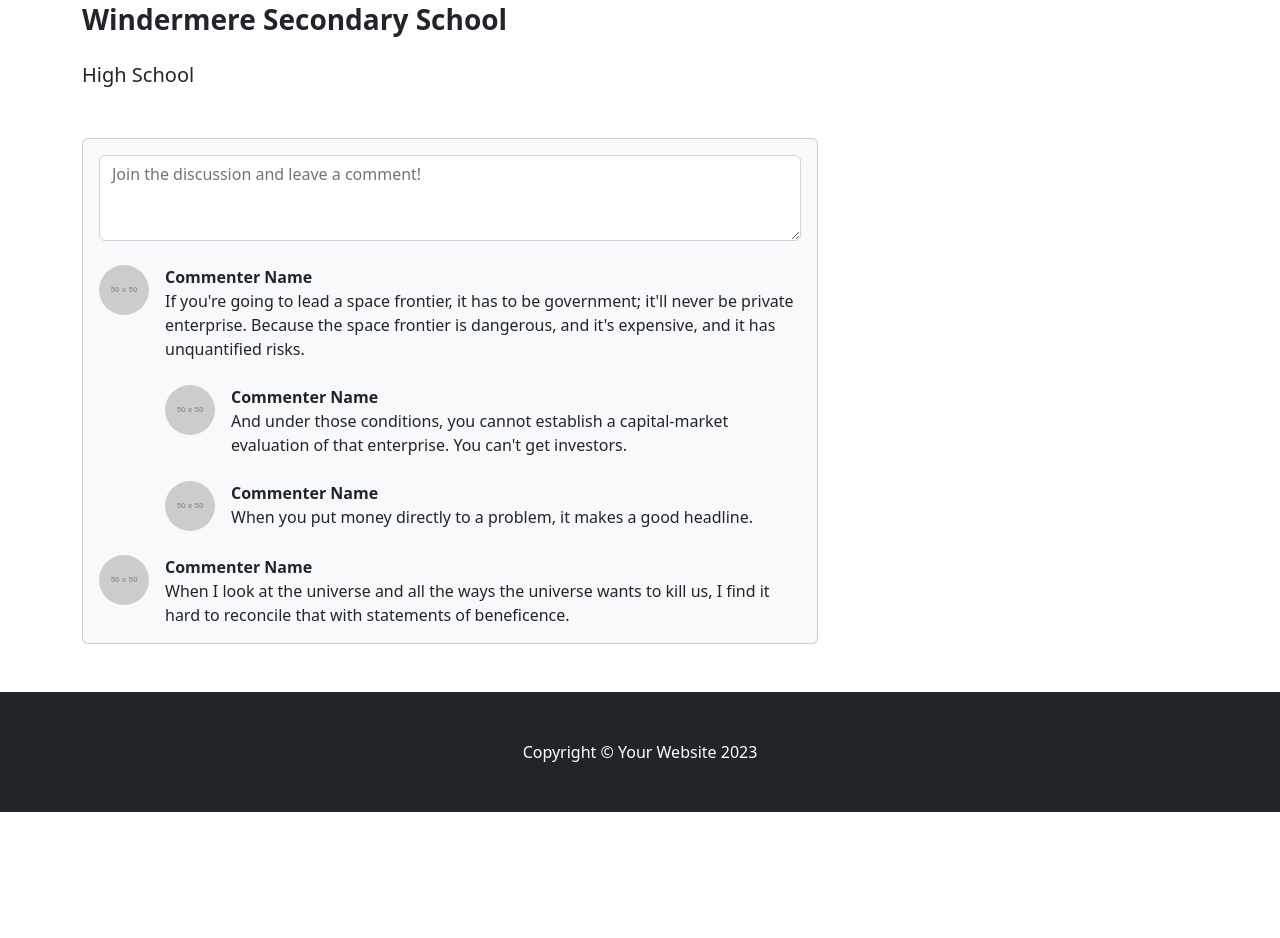
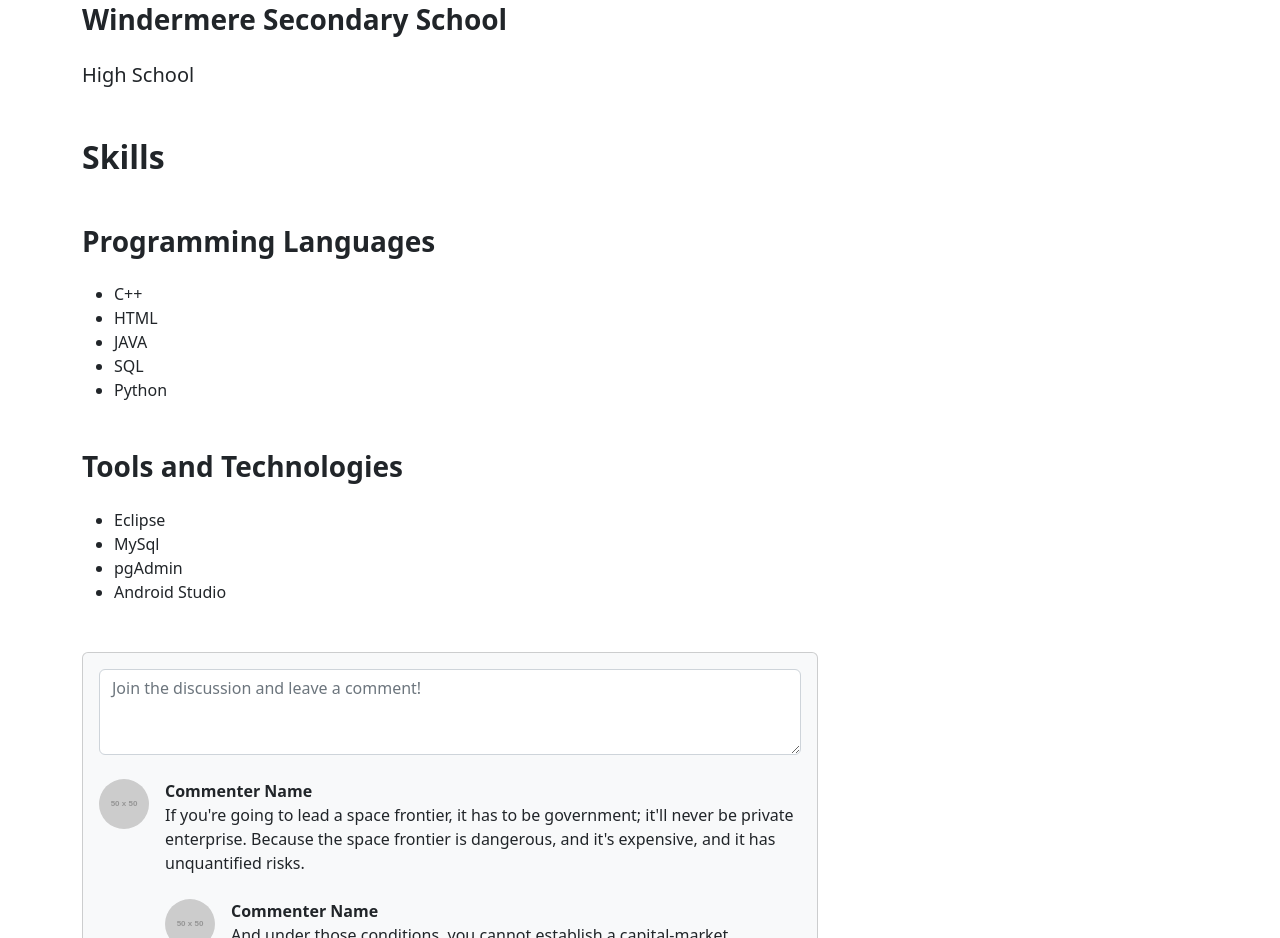
Before and after one commit to kashish0821/kashish0821.github.io, a plain HTML site: page index.html in a window 1280 px wide. Shown: the part 1742-2680 px from the top of the page. Before the commit the page ends 2554 px from the top, so only its background shows below. Drawn offline with nearby package versions, Linux system fonts and the light colour scheme; files that its build step writes are made by us from their sources; placeholder pictures from the web are drawn by us; a script that the page names is missing.

Commit message:
Update index.html

```diff
--- a/index.html
+++ b/index.html
@@ -65,6 +65,27 @@
 
                             <h3 class="fw-bolder mb-4 mt-5">Windermere Secondary School</h3>
                             <p class="fs-5 mb-4">High School</p>
+
+
+				<h2 class="fw-bolder mb-4 mt-5">Skills</h2>
+                             <h3 class="fw-bolder mb-4 mt-5">Programming Languages</h3>
+                            <ul>
+				<li>C++</li>
+				<li>HTML</li>
+				<li>JAVA</li>
+				<li>SQL</li>
+				<li>Python</li>
+			</ul>
+
+
+                             <h3 class="fw-bolder mb-4 mt-5">Tools and Technologies</h3>
+				<ul>
+				<li>Eclipse</li>
+				<li>MySql</li>
+				<li>pgAdmin</li>
+				<li>Android Studio</li>
+			</ul>
+
 
 
 
```
